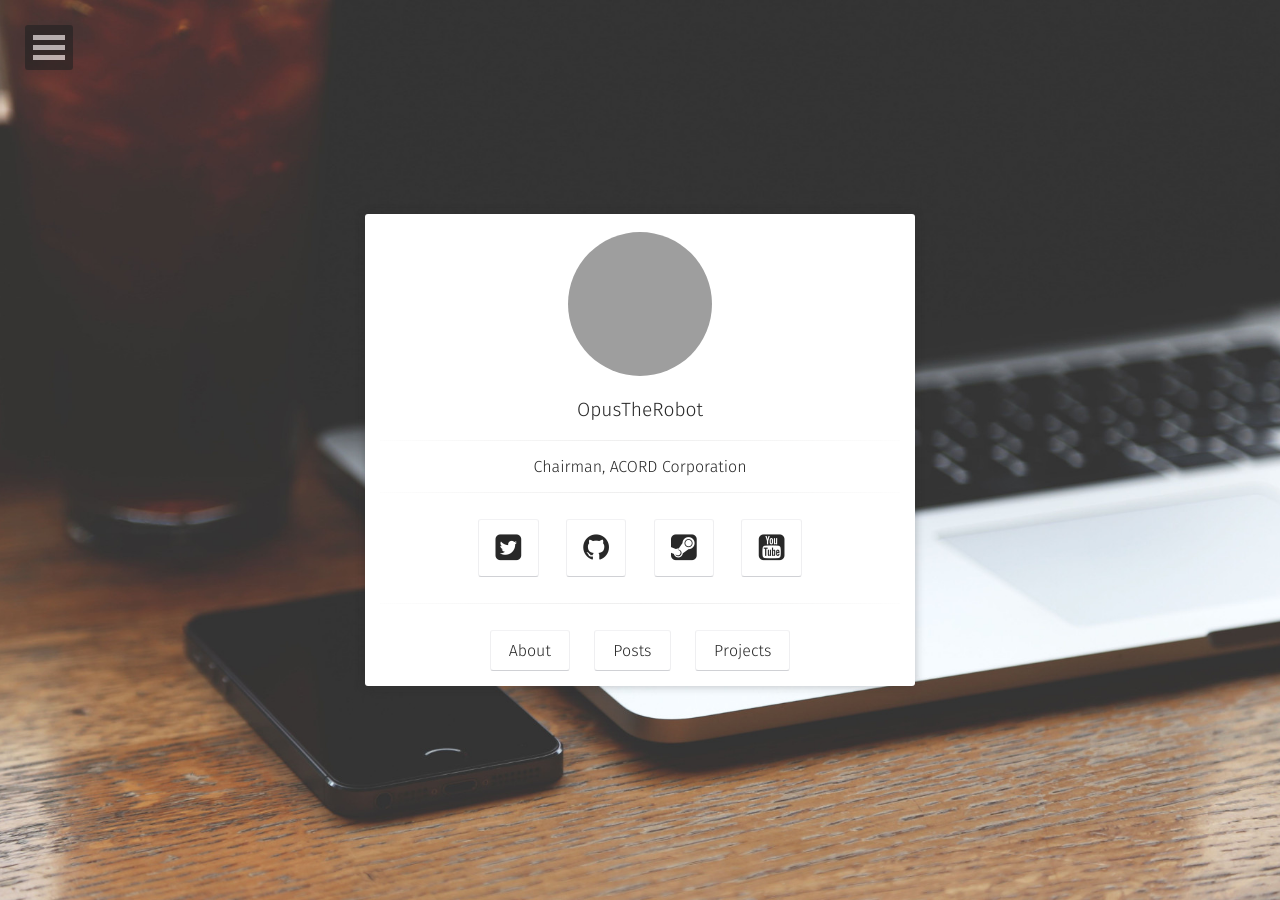
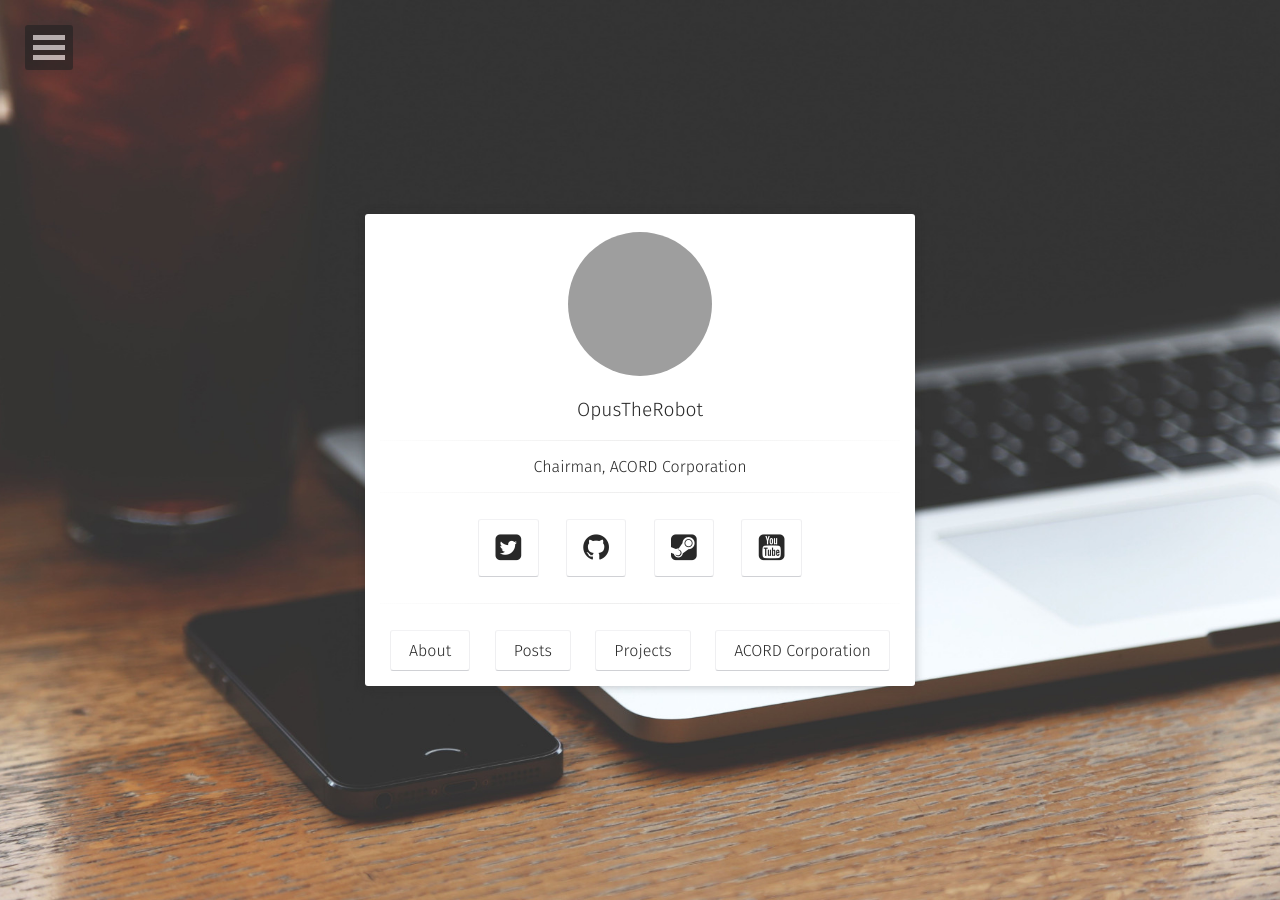
Before and after one commit to Gizmotronn/matrixcog, a Jekyll site: the page built from index.html, in a window 1280 px wide. Built offline with Jekyll 4.4.1, drawn with Linux system fonts in a browser that asks for light colours; some web fonts are replaced; grey boxes are pictures that could not be loaded.

Commit message:
Update home.html

```diff
--- a/_layouts/home.html
+++ b/_layouts/home.html
@@ -41,6 +41,9 @@ layout: compress
                          <a class="btn zoombtn" href="{{ site.url }}/projects">
                          Projects
                          </a>
+                        <a class="btn zoombtn" href="acord.tech/news">
+                         ACORD Corporation
+                         </a>
                  </h3>
             </div>
         </div>
```
